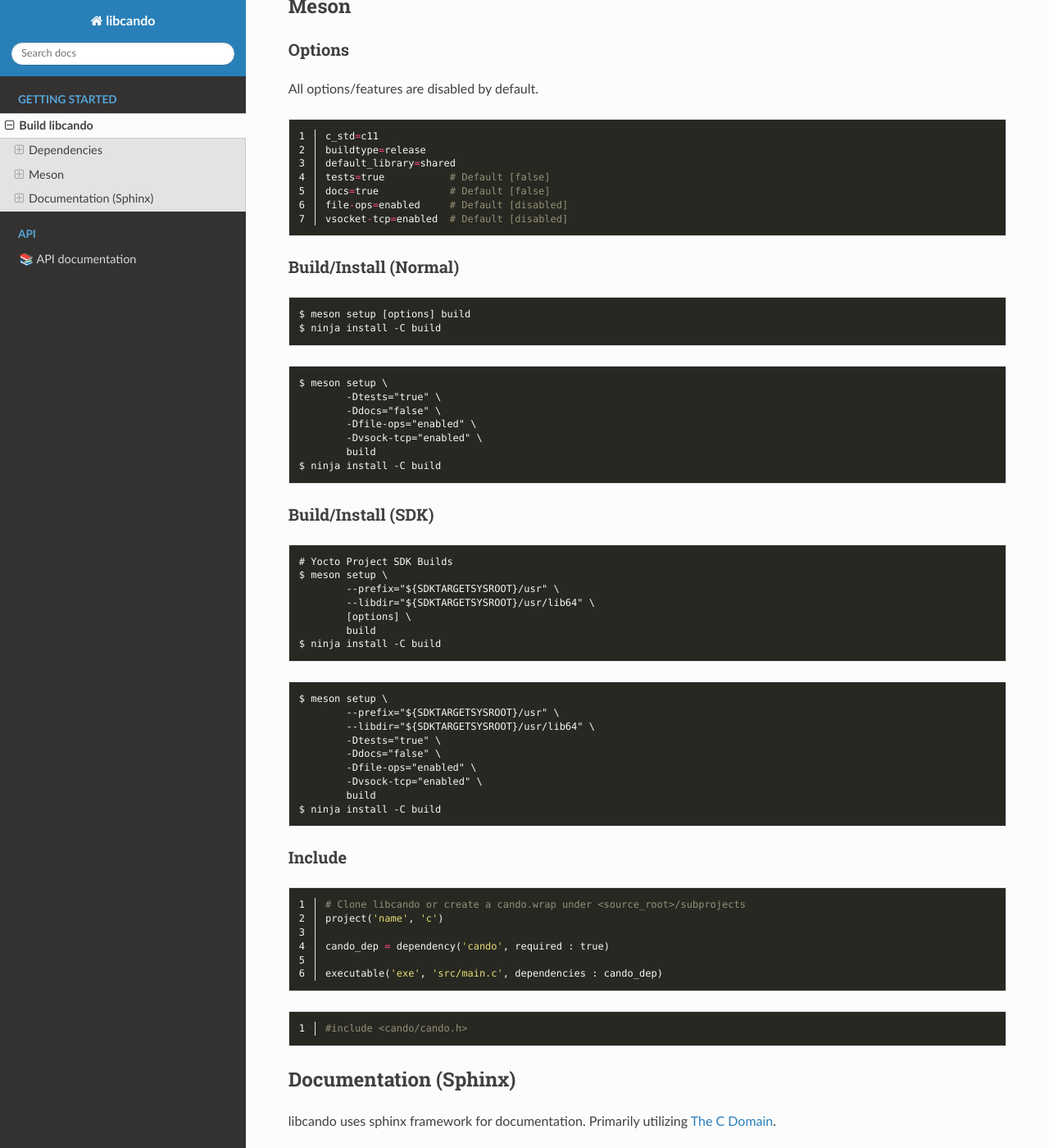
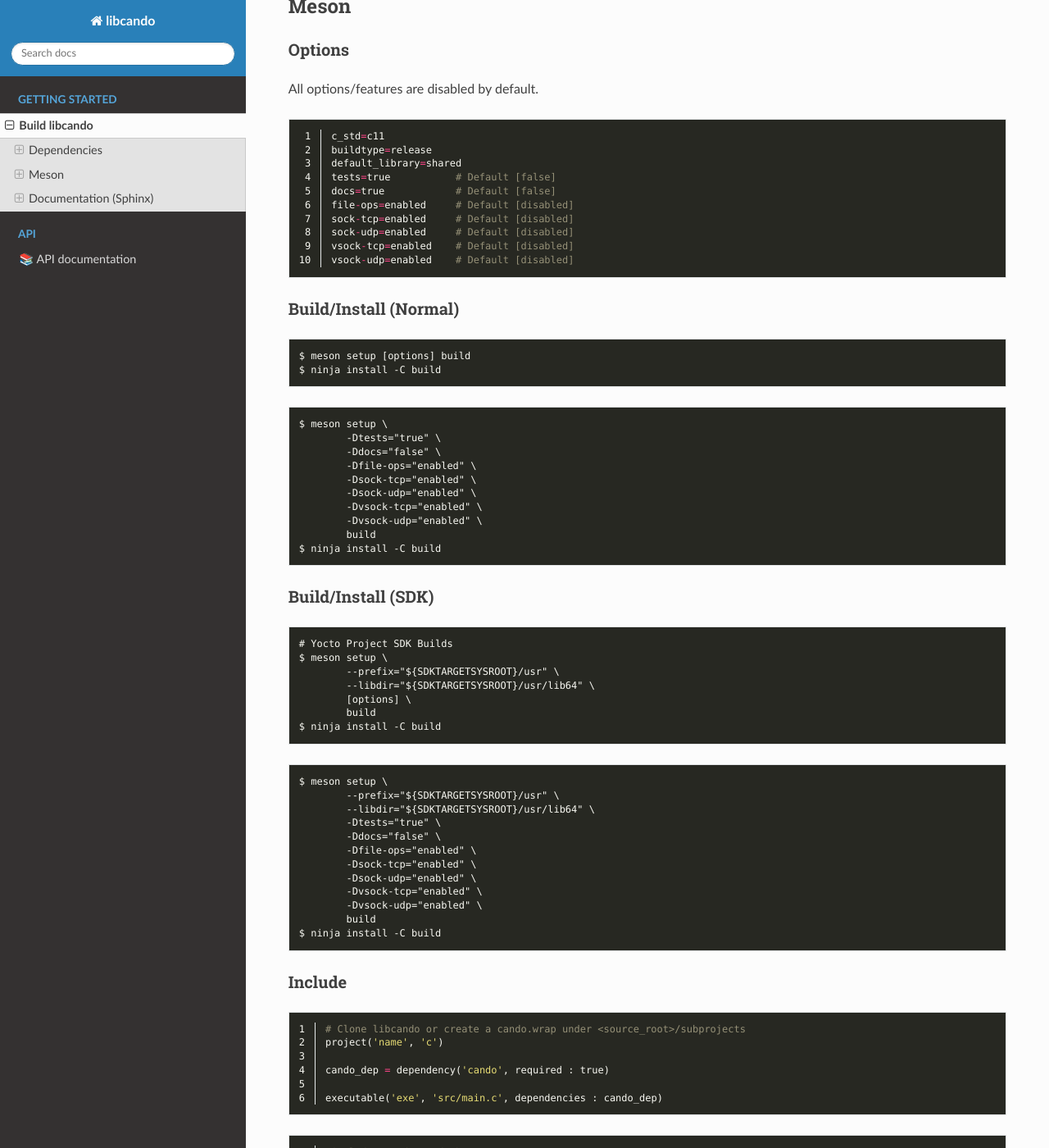
Before and after one commit to under-view/libcando, a Sphinx documentation site: the page built from docs/build.rst, in a window 1280 px wide and 1400 px high, scrolled down 653 px. Shown: the whole window at 82% size. Built offline with Sphinx 7.4.7 and the Read the Docs theme 3.1.0, drawn with Linux system fonts in a browser that asks for light colours; formulas are drawn with MathJax 3.

Commit message:
docs[build]: add new socket interface to options list
Signed-off-by: Vincent Davis Jr <vince@underview.tech>

```diff
--- a/docs/build.rst
+++ b/docs/build.rst
@@ -48,7 +48,10 @@
 	tests=true           # Default [false]
 	docs=true            # Default [false]
 	file-ops=enabled     # Default [disabled]
-	vsocket-tcp=enabled  # Default [disabled]
+	sock-tcp=enabled     # Default [disabled]
+	sock-udp=enabled     # Default [disabled]
+	vsock-tcp=enabled    # Default [disabled]
+	vsock-udp=enabled    # Default [disabled]
 
 ======================
 Build/Install (Normal)
@@ -65,7 +68,10 @@
 		-Dtests="true" \
 		-Ddocs="false" \
 		-Dfile-ops="enabled" \
+		-Dsock-tcp="enabled" \
+		-Dsock-udp="enabled" \
 		-Dvsock-tcp="enabled" \
+		-Dvsock-udp="enabled" \
 		build
 	$ ninja install -C build
 
@@ -91,7 +97,10 @@
 		-Dtests="true" \
 		-Ddocs="false" \
 		-Dfile-ops="enabled" \
+		-Dsock-tcp="enabled" \
+		-Dsock-udp="enabled" \
 		-Dvsock-tcp="enabled" \
+		-Dvsock-udp="enabled" \
 		build
 	$ ninja install -C build
 
```
